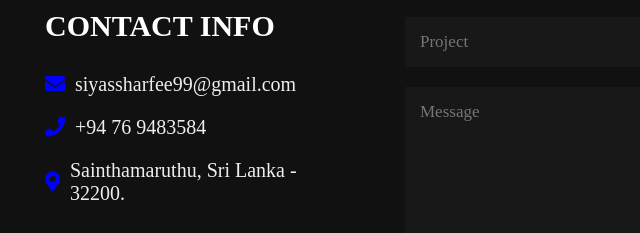
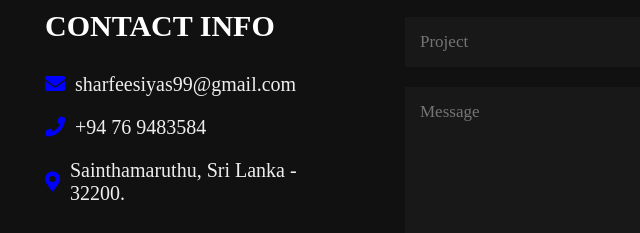
Before and after one commit to sharfee/EK, a plain HTML site: page Index.html in a window 1280 px wide. Shown: the part 2582-2815 px from the top of the page, 355-995 px from the left. Drawn offline with nearby package versions, Linux system fonts and the light colour scheme.

Commit message:
Update Index.html

```diff
--- a/Index.html
+++ b/Index.html
@@ -181,7 +181,7 @@
         <h3 class="title">contact info</h3>
 
         <div class="info">
-            <h3 style="text-transform: none"> <i class="fas fa-envelope"></i>siyassharfee99@gmail.com </h3>
+            <h3 style="text-transform: none"> <i class="fas fa-envelope"></i>sharfeesiyas99@gmail.com </h3>
             <h3> <i class="fas fa-phone"></i> +94 76 9483584 </h3>
             <h3> <i class="fas fa-map-marker-alt"></i> Sainthamaruthu, Sri Lanka - 32200. </h3>
         </div>
```
